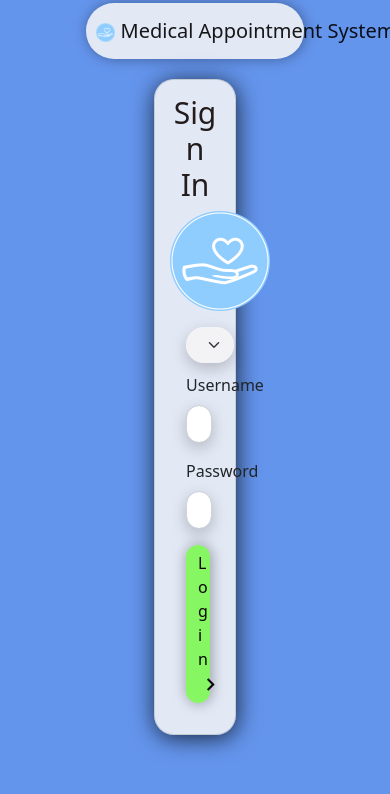
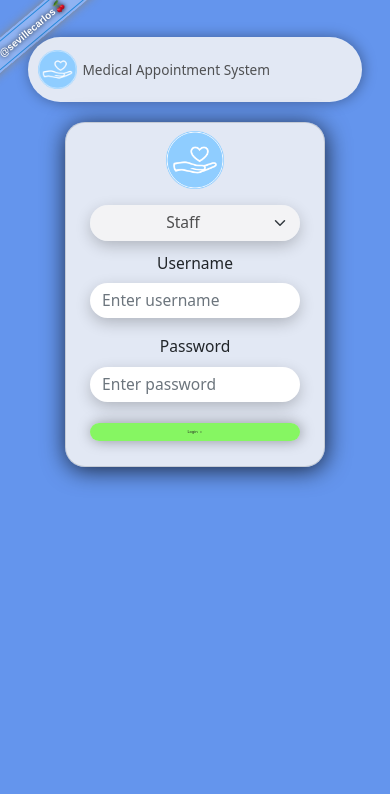
Before and after one commit to sevillecarlos/medical-mas, a React (Create React App) app: page / in a window 390 px wide. Shown: the top 794 px of the page. Built offline with nearby package versions, Linux system fonts and the light colour scheme.

Commit message:
fix style of auth and appointment table component

```diff
--- a/src/App.css
+++ b/src/App.css
@@ -1,16 +1,94 @@
-.app{
-    width: 70%;
-    margin: auto;
+.app {
+  width: 70%;
+  margin: auto;
+}
+*:focus {
+  outline: transparent !important;
+  border-color: transparent !important;
+  box-shadow: 1px 0px 14px 0px rgba(0, 0, 0, 0.36);
+  -webkit-box-shadow: 1px 0px 14px 0px rgba(0, 0, 0, 0.36);
+  -moz-box-shadow: 1px 0px 14px 0px rgba(0, 0, 0, 0.36);
 }
 
-.footer {
-    position: fixed;
-    left: 0;
-    bottom: 0;
-    width: 100%;
-    color: rgb(70, 69, 69);
-    text-align: center;
-    font-size: 20px;
-    padding: 15px;
-    cursor: pointer;
+.ribbon {
+  background-color: rgba(255, 255, 255, 0.281);
+  overflow: hidden;
+  white-space: nowrap;
+  position: absolute;
+  left: -50px;
+  top: 40px;
+
+  -webkit-transform: rotate(-45deg);
+  -moz-transform: rotate(-45deg);
+  -ms-transform: rotate(-45deg);
+  -o-transform: rotate(-45deg);
+  transform: rotate(-45deg);
+  -webkit-box-shadow: 0 0 10px #888;
+  -moz-box-shadow: 0 0 10px #888;
+  box-shadow: 0 0 10px #888;
+}
+.ribbon a {
+  border: 1px solid rgb(38, 137, 219);
+  color: rgb(255, 255, 255);
+  display: block;
+  font: bold 100% "Helvetica Neue", Helvetica, Arial, sans-serif;
+  margin: 1px 0;
+  padding: 10px 50px;
+  text-align: center;
+  text-decoration: none;
+  text-shadow: 0 0 5px rgb(0, 0, 0);
+}
+
+/************************************************************/
+
+/* Small tablets to big tablets: from 768 to 1032*/
+@media only screen and (max-width: 1032px) {
+  .app {
+    width: 80%;
+    margin: auto;
   }
+}
+/* Small phones to small tablets: from 481 to 767*/
+@media only screen and (max-width: 767px) {
+  .app {
+    width: 95%;
+    margin: auto;
+  }
+  .ribbon {
+    left: -40px;
+    top: 15px;
+    -webkit-transform: rotate(-40deg);
+    -moz-transform: rotate(-40deg);
+    -ms-transform: rotate(-40deg);
+    -o-transform: rotate(-40deg);
+    transform: rotate(-40deg);
+  }
+  .ribbon a {
+    font: bold 100% "Helvetica Neue", Helvetica, Arial, sans-serif;
+    font-size: 10px;
+    margin: 2px 0;
+    padding: 5px 30px;
+  }
+}
+/*Small Phone from 0 to 480px*/
+@media only screen and (max-width: 400px) {
+  #app {
+    width: 95%;
+    margin: auto;
+  }
+  .ribbon {
+    left: -40px;
+    top: 15px;
+    -webkit-transform: rotate(-40deg);
+    -moz-transform: rotate(-40deg);
+    -ms-transform: rotate(-40deg);
+    -o-transform: rotate(-40deg);
+    transform: rotate(-40deg);
+  }
+  .ribbon a {
+    font: bold 100% "Helvetica Neue", Helvetica, Arial, sans-serif;
+    font-size: 10px;
+    margin: 2px 0;
+    padding: 5px 30px;
+  }
+}
--- a/src/App.tsx
+++ b/src/App.tsx
@@ -2,11 +2,16 @@ import React from "react";
 import { Provider } from "react-redux";
 import store from "./store";
 import Routes from "./routes";
-import './App.css'
+import "./App.css";
 
 function App() {
   return (
     <div className="app">
+      <div className="ribbon">
+        <a href="https://github.com/sevillecarlos/clock" target="blank">
+          @sevillecarlos🍒
+        </a>
+      </div>
       <Provider store={store}>
         <Routes />
       </Provider>
--- a/src/components/Auth.tsx
+++ b/src/components/Auth.tsx
@@ -36,16 +36,9 @@ const Auth = () => {
   return (
     <div className="auth">
       <Card className="card-auth">
-        <Card.Title style={{ fontSize: "30px", color: "rgb(36, 28, 28)" }}>
-          Sign In
-        </Card.Title>
-        <Card.Img
-          style={{ width: "100px", margin: "auto" }}
-          variant="top"
-          src={logo}
-        />
+        <Card.Img variant="top" src={logo} />
         <Card.Body>
-          <Form onSubmit={signIn}>
+          <Form onSubmit={signIn} autoComplete="off">
             <Form.Select
               className="user-type-select"
               aria-label="Default select example"
@@ -56,7 +49,7 @@ const Auth = () => {
               <option value="admin">Administrator</option>
             </Form.Select>
             <Form.Group className="mb-3" controlId="formBasicEmailSignIn">
-              <Form.Label>Username</Form.Label>
+              <Form.Label className='auth-label'>Username</Form.Label>
               <Form.Control
                 name="username"
                 type="text"
@@ -67,7 +60,7 @@ const Auth = () => {
             </Form.Group>
 
             <Form.Group className="mb-3" controlId="formBasicPasswordSignIn">
-              <Form.Label>Password</Form.Label>
+              <Form.Label className='auth-label'>Password</Form.Label>
               <Form.Control
                 name="password"
                 className="input-auth"
@@ -76,9 +69,9 @@ const Auth = () => {
                 placeholder="Enter password"
               />
             </Form.Group>
-            {auth.error !== null && <span>{auth.error}</span>}
+            {auth.error !== null && <span className='error-msg'>{auth.error}</span>}
             <Button className="auth-btn" type="submit">
-              Login <MdKeyboardArrowRight size={25} />
+              Login <MdKeyboardArrowRight />
             </Button>
           </Form>
         </Card.Body>
--- a/src/components/style/Auth.css
+++ b/src/components/style/Auth.css
@@ -11,10 +11,12 @@
   border: none !important;
   color: rgba(0, 0, 0, 0.678) !important;
   margin-bottom: 10px;
+  font-size: 1vw !important;
+  text-align: center !important;
 }
 
 .card-auth {
-  padding: 15px;
+  padding: 3%;
   text-align: center;
   border-radius: 20px !important;
   background-color: rgba(245, 245, 245, 0.87) !important;
@@ -23,15 +25,25 @@
   -moz-box-shadow: 1px 3px 23px 0px rgba(0, 0, 0, 0.75);
 }
 
+.card-auth img {
+  width: 6vw;
+  margin: auto;
+}
 .input-auth {
   border-radius: 20px !important;
+  border: none !important;
+  font-size: 1vw !important;
   box-shadow: 0px 5px 16px -1px rgba(0, 0, 0, 0.24);
   -webkit-box-shadow: 0px 5px 16px -1px rgba(0, 0, 0, 0.24);
   -moz-box-shadow: 0px 5px 16px -1px rgba(0, 0, 0, 0.24);
 }
+.auth-label {
+  font-size: 1vw;
+}
 .auth-btn {
   width: 100% !important;
   border-radius: 20px !important;
+  font-size: 1vw !important;
   border-color: transparent !important;
   background-color: rgba(83, 255, 15, 0.637) !important;
   color: rgb(36, 28, 28) !important;
@@ -43,7 +55,7 @@
 
 .auth-btn:hover {
   color: black !important;
-  background-color: rgb(240, 240, 240) !important;
+  background-color: rgba(78, 187, 35, 0.637) !important;
 }
 
 .auth-msg {
@@ -59,3 +71,81 @@
   font-size: 50px;
   text-align: center;
 }
+/*******************************************************/
+/* Big tablets to 1200px*/
+/* @media only screen and (max-width: 1200px) {
+} */
+
+/* Small tablets to big tablets: from 768 to 1032*/
+/* @media only screen and (max-width: 1032px) {
+} */
+
+/* Small phones to small tablets: from 481 to 767*/
+@media only screen and (max-width: 767px) {
+  .auth {
+    width: 70%;
+  }
+  .user-type-select {
+    font-size: 4vw !important;
+  }
+
+  .card-auth img {
+    width: 15vw;
+  }
+  .input-auth {
+    font-size: 4vw !important;
+  }
+  .auth-label {
+    font-size: 4vw;
+  }
+  .auth-btn {
+    font-size: 4vw !important;
+  }
+
+  .auth-btn:hover {
+    color: black !important;
+    background-color: rgba(78, 187, 35, 0.637) !important;
+  }
+
+  .error-msg {
+    padding: 1%;
+    font-size: 4vw;
+    text-align: center;
+    color: rgb(223, 33, 33);
+  }
+}
+
+/*Small Phone from 0 to 480px*/
+@media only screen and (max-width: 400px) {
+  .auth {
+    width: 70%;
+  }
+  .user-type-select {
+    font-size: 4vw !important;
+  }
+
+  .card-auth img {
+    width: 15vw;
+  }
+  .input-auth {
+    font-size: 4vw !important;
+  }
+  .auth-label {
+    font-size: 4vw;
+  }
+  .auth-btn {
+    font-size: 4vw !important;
+  }
+
+  .auth-btn:hover {
+    color: black !important;
+    background-color: rgba(78, 187, 35, 0.637) !important;
+  }
+
+  .error-msg {
+    padding: 1%;
+    font-size: 4vw;
+    text-align: center;
+    color: rgb(223, 33, 33);
+  }
+}
--- a/src/index.css
+++ b/src/index.css
@@ -1,13 +1,12 @@
+@import url("https://fonts.googleapis.com/css2?family=Comfortaa&display=swap");
 body {
   margin: 0;
-  font-family: -apple-system, BlinkMacSystemFont, 'Segoe UI', 'Roboto', 'Oxygen',
-    'Ubuntu', 'Cantarell', 'Fira Sans', 'Droid Sans', 'Helvetica Neue',
-    sans-serif;
+  font-family: "Comfortaa", cursive;
   -webkit-font-smoothing: antialiased;
   -moz-osx-font-smoothing: grayscale;
 }
 
 code {
-  font-family: source-code-pro, Menlo, Monaco, Consolas, 'Courier New',
+  font-family: source-code-pro, Menlo, Monaco, Consolas, "Courier New",
     monospace;
 }
--- a/src/pages/style/Appointments.css
+++ b/src/pages/style/Appointments.css
@@ -2,7 +2,7 @@
   background-color: rgba(127, 255, 212, 0.39) !important;
 }
 .date-filter {
-  width: 60% !important;
+  width: 70% !important;
   border: none;
   padding: 5px;
   text-align: center;
@@ -31,7 +31,8 @@
   background-color: rgba(8, 252, 69, 0.493) !important;
 }
 .show-detail-btn {
-  background-color: rgba(137, 43, 226, 0.493) !important;
+  background-color: rgba(52, 238, 129, 0.171) !important;
+  color: aliceblue !;
 }
 
 .edit-btn {
@@ -86,15 +87,21 @@
 .btn {
   border: none !important;
   border-radius: 20px !important;
-  color: rgb(7, 7, 7) !important;
+  font-size: 1vw !important;
+  color: rgb(34, 32, 32) !important;
   background-color: rgba(172, 255, 47, 0.521);
   box-shadow: 1px 0px 14px 0px rgba(0, 0, 0, 0.36);
   -webkit-box-shadow: 1px 0px 14px 0px rgba(0, 0, 0, 0.36);
   -moz-box-shadow: 1px 0px 14px 0px rgba(0, 0, 0, 0.36);
 }
+td {
+  font-size: 1vw !important;
+}
 
 .filter-input {
-  width: 100% !important;
+  width: 80% !important;
+  font-size: 1vw !important;
+  text-align: center !important;
   border-radius: 20px !important;
   box-shadow: 1px 0px 14px 0px rgba(0, 0, 0, 0.36);
   -webkit-box-shadow: 1px 0px 14px 0px rgba(0, 0, 0, 0.36);
@@ -168,13 +175,16 @@
   border-radius: 50px !important;
 }
 .today {
-  background-color: greenyellow !important;
+  background-color: rgba(172, 255, 47, 0.452) !important;
 }
 .late {
-  background-color: rgb(255, 47, 47) !important;
+  background-color: rgba(255, 47, 47, 0.404) !important;
 }
 .soon {
-  background-color: rgb(241, 255, 47) !important;
+  background-color: rgba(241, 255, 47, 0.26) !important;
+}
+.color-key-btn{
+  background-color: rgba(95, 158, 160, 0.521) !important;
 }
 #popover-patient-info {
   background-color: rgb(255, 255, 255) !important;
@@ -203,6 +213,23 @@
   font-size: 1vw;
 }
 
-.show-patient-info{
+.show-patient-info {
   background-color: rgb(248, 190, 0) !important;
 }
+
+/*******************************************************/
+/* Big tablets to 1200px*/
+/* @media only screen and (max-width: 1200px) {
+} */
+
+/* Small tablets to big tablets: from 768 to 1032*/
+/* @media only screen and (max-width: 1032px) {
+} */
+
+/* Small phones to small tablets: from 481 to 767*/
+@media only screen and (max-width: 767px) {
+}
+
+/*Small Phone from 0 to 480px*/
+@media only screen and (max-width: 400px) {
+}
--- a/src/ui/NavBar.tsx
+++ b/src/ui/NavBar.tsx
@@ -223,8 +223,8 @@ const NavBar = () => {
 
       <Navbar className="nav-bar">
         <Navbar.Brand href="/">
-          <Image src={logo} className="logo-image" rounded /> Medical
-          Appointment System
+          <Image src={logo} className="logo-image" rounded /> <span>Medical
+          Appointment System</span>
         </Navbar.Brand>
         <Navbar.Toggle aria-controls="responsive-navbar-nav" />
         <Navbar.Collapse id="responsive-navbar-nav">
--- a/src/ui/style/NavBar.css
+++ b/src/ui/style/NavBar.css
@@ -1,9 +1,6 @@
-@import url("https://fonts.googleapis.com/css2?family=Archivo:wght@100&display=swap");
-
 .title-brand {
   text-align: center;
   color: cornflowerblue;
-  font-family: "Archivo", sans-serif;
   font-weight: bold;
 }
 .nav-bar {
@@ -13,24 +10,23 @@
   margin: auto;
   margin-top: 1%;
   position: absolute;
-
   box-shadow: 1px 0px 14px 0px rgba(0, 0, 0, 0.36);
   -webkit-box-shadow: 1px 0px 14px 0px rgba(0, 0, 0, 0.36);
   -moz-box-shadow: 1px 0px 14px 0px rgba(0, 0, 0, 0.36);
 }
+.nav-bar span {
+  font-size: 1.4vw;
+  color: rgb(79, 80, 82);
+  text-align: center !important;
+}
 .logo-image {
-  width: 5vw;
+  width: 4.5vw;
   margin-left: 10px;
-}
-
-.brand-title {
-  font-size: 70px;
-  margin-left: 475px;
 }
 
 .user-dropdown {
   margin-left: 20vw;
-  font-size: 1vw !important;
+  font-size: 1.3vw !important;
   color: black !important;
   position: relative;
 }
@@ -56,3 +52,62 @@
   border-radius: 20px !important;
   background-color: rgb(255, 255, 255) !important;
 }
+
+/*******************************************************/
+/* Big tablets to 1200px*/
+/* @media only screen and (max-width: 1200px) {
+} */
+
+/* Small tablets to big tablets: from 768 to 1032*/
+/* @media only screen and (max-width: 1032px) {
+} */
+
+/* Small phones to small tablets: from 481 to 767*/
+@media only screen and (max-width: 767px) {
+}
+
+/*Small Phone from 0 to 480px*/
+@media only screen and (max-width: 400px) {
+  .nav-bar {
+    width: 90%;
+    margin-top: 10%;
+  }
+  .nav-bar span {
+    font-size: 3.5vw !important;
+    color: rgb(79, 80, 82);
+    text-align: center !important;
+  }
+  .logo-image {
+    width: 10vw;
+    margin-left: 10px;
+  }
+
+  .user-dropdown {
+    margin-left: 20vw;
+    font-size: 1vw !important;
+    color: black !important;
+    position: relative;
+  }
+  .form-input-add-user {
+    border-radius: 20px !important;
+    box-shadow: 1px 0px 14px 0px rgba(0, 0, 0, 0.36);
+    -webkit-box-shadow: 1px 0px 14px 0px rgba(0, 0, 0, 0.36);
+    -moz-box-shadow: 1px 0px 14px 0px rgba(0, 0, 0, 0.36);
+  }
+
+  .add-user-btn {
+    background-color: rgba(148, 255, 127, 0.452) !important;
+    border-radius: 20px !important;
+    width: 100%;
+  }
+  .badge-user {
+    color: black !important;
+    margin-left: 5px;
+    font-size: 19px !important;
+    font-weight: bold;
+  }
+  .suggestion-username-btn {
+    border-radius: 20px !important;
+    background-color: rgb(255, 255, 255) !important;
+  }
+}
```
Also changed, not shown: src/pages/Appointment.tsx (+26 -25 lines).
